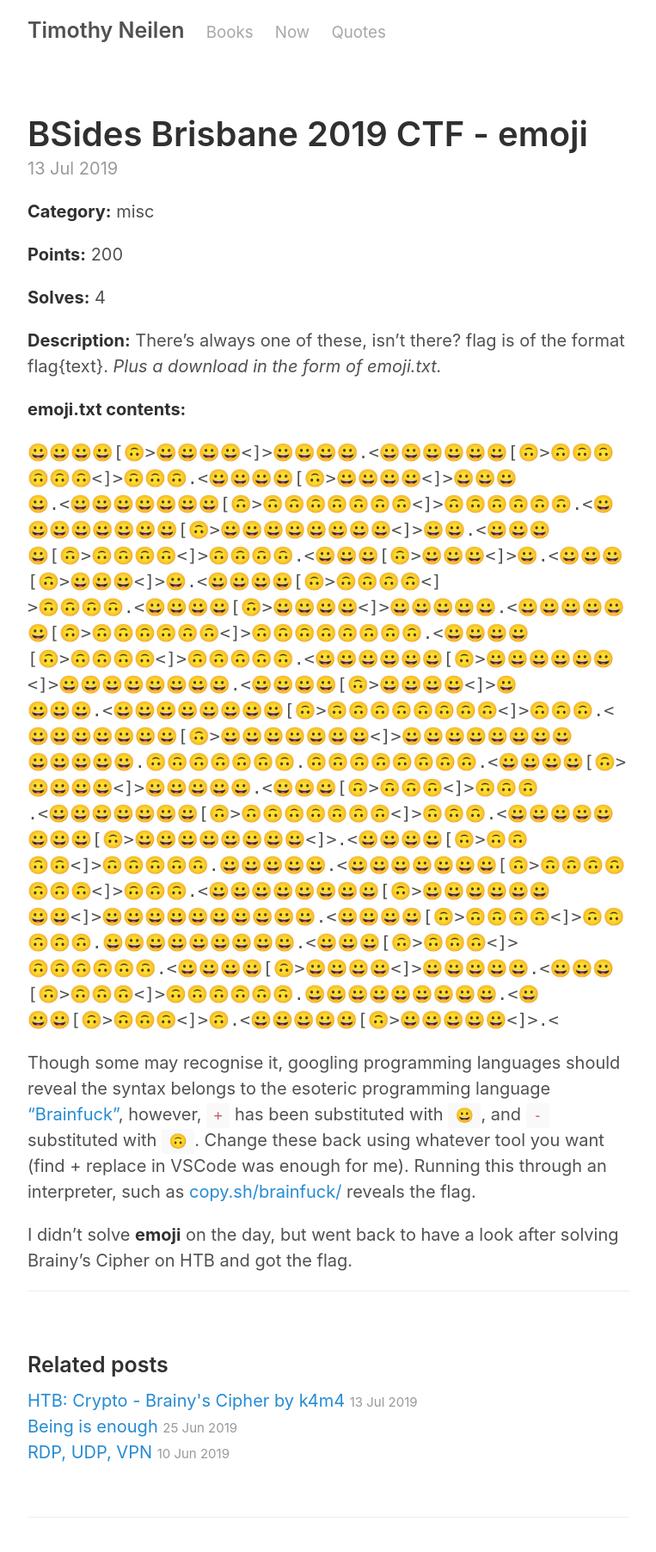
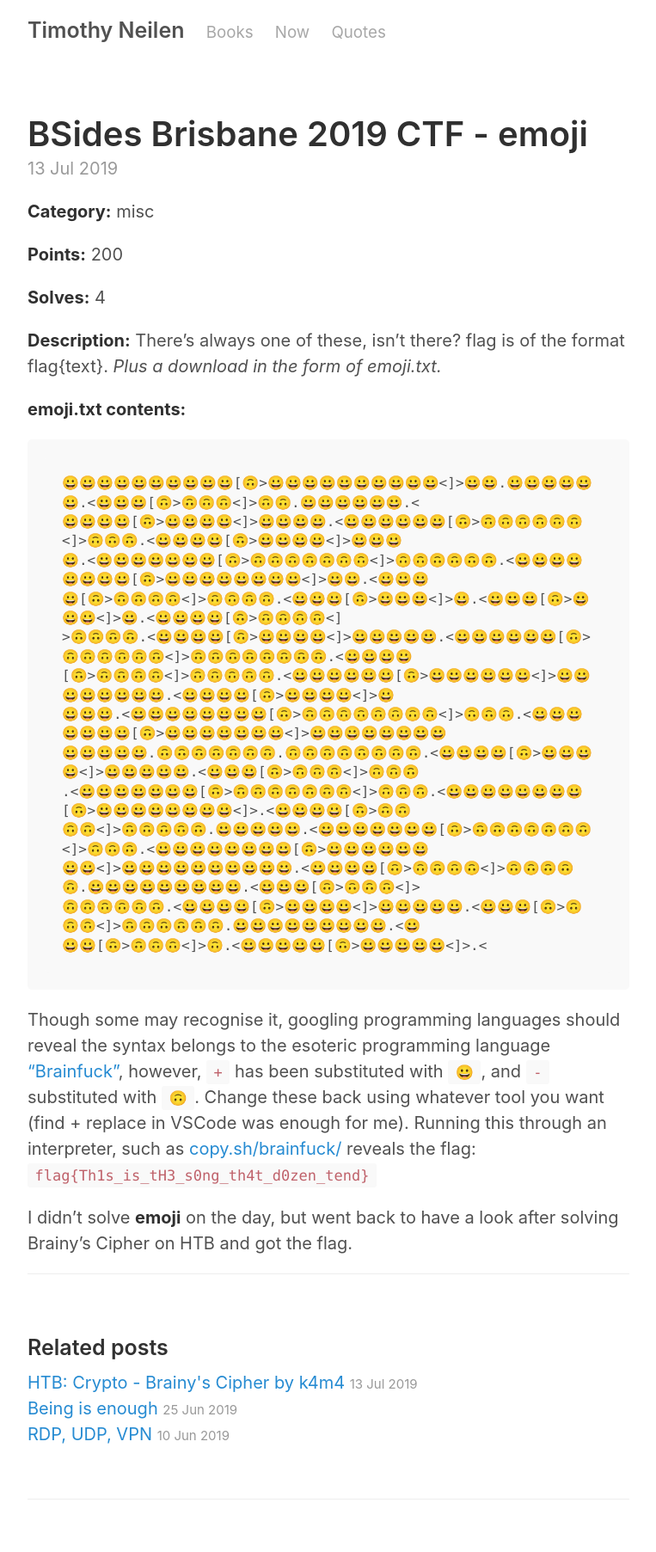
Before and after one commit to teejayen/teejayen.github.io, a Jekyll site: the page built from _posts/2019-07-13-bsides-brisbane-2019-ctf-emoji.md, in a window 1280 px wide. Shown: the whole page at 86% size, without its empty margins (258-1021 px from the left). Built offline with Jekyll 4.4.1, drawn with Linux system fonts in a browser that asks for light colours; after the commit the page ends 1784 px from its top, so only the background shows below that.

Commit message:
formatting update

````diff
--- a/_posts/2019-07-13-bsides-brisbane-2019-ctf-emoji.md
+++ b/_posts/2019-07-13-bsides-brisbane-2019-ctf-emoji.md
@@ -12,7 +12,8 @@ date:   2019-07-13
 **Description:** There's always one of these, isn't there? flag is of the format flag{text}. _Plus a download in the form of emoji.txt._
 
 **emoji.txt contents:**
-```😀😀😀😀😀😀😀😀😀😀[🙃>😀😀😀😀😀😀😀😀😀😀<]>😀😀.😀😀😀😀😀😀.<😀😀😀[🙃>🙃🙃🙃<]>🙃🙃.😀😀😀😀😀😀.<
+```
+😀😀😀😀😀😀😀😀😀😀[🙃>😀😀😀😀😀😀😀😀😀😀<]>😀😀.😀😀😀😀😀😀.<😀😀😀[🙃>🙃🙃🙃<]>🙃🙃.😀😀😀😀😀😀.<
 😀😀😀😀[🙃>😀😀😀😀<]>😀😀😀😀.<😀😀😀😀😀😀[🙃>🙃🙃🙃🙃🙃🙃<]>🙃🙃🙃.<😀😀😀😀[🙃>😀😀😀😀<]>😀😀😀
 😀.<😀😀😀😀😀😀😀[🙃>🙃🙃🙃🙃🙃🙃🙃<]>🙃🙃🙃🙃🙃🙃.<😀😀😀😀😀😀😀😀[🙃>😀😀😀😀😀😀😀😀<]>😀😀.<😀😀😀
 😀[🙃>🙃🙃🙃🙃<]>🙃🙃🙃🙃.<😀😀😀[🙃>😀😀😀<]>😀.<😀😀😀[🙃>😀😀😀<]>😀.<😀😀😀😀[🙃>🙃🙃🙃🙃<]
@@ -27,6 +28,6 @@ date:   2019-07-13
 😀😀[🙃>🙃🙃🙃<]>🙃.<😀😀😀😀😀[🙃>😀😀😀😀😀<]>.<
 ```
 
-Though some may recognise it, googling programming languages should reveal the syntax belongs to the esoteric programming language ["Brainfuck"](https://en.wikipedia.org/wiki/Brainfuck), however, `+` has been substituted with `😀`, and `-` substituted with `🙃`. Change these back using whatever tool you want (find + replace in VSCode was enough for me). Running this through an interpreter, such as [copy.sh/brainfuck/](https://copy.sh/brainfuck/) reveals the flag.
+Though some may recognise it, googling programming languages should reveal the syntax belongs to the esoteric programming language ["Brainfuck"](https://en.wikipedia.org/wiki/Brainfuck), however, `+` has been substituted with `😀`, and `-` substituted with `🙃`. Change these back using whatever tool you want (find + replace in VSCode was enough for me). Running this through an interpreter, such as [copy.sh/brainfuck/](https://copy.sh/brainfuck/) reveals the flag: `flag{Th1s_is_tH3_s0ng_th4t_d0zen_tend}`
 
 I didn't solve **emoji** on the day, but went back to have a look after solving Brainy's Cipher on HTB and got the flag.
````
Also changed, not shown: _posts/2019-07-13-htb-crypto-brainys-cipher.md (+1 -1 lines).
